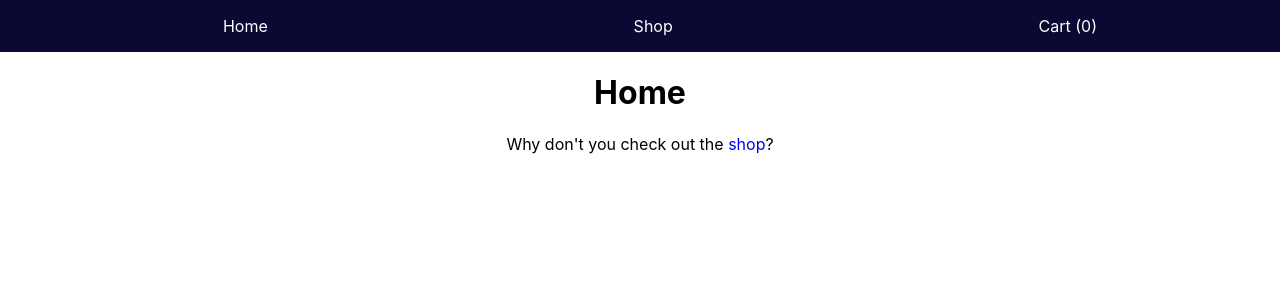
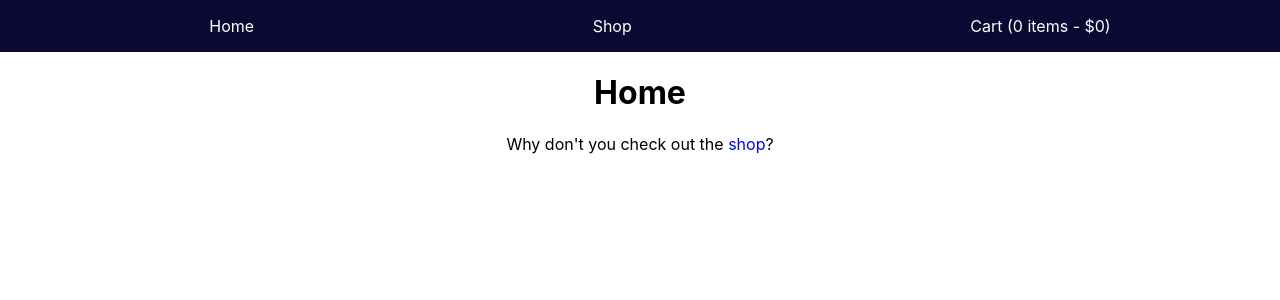
Before and after one commit to jennycade/shopping-cart, a React (Create React App) app: page / in a window 1280 px wide. Shown: the top 300 px of the page. Built offline with nearby package versions, Linux system fonts and the light colour scheme.

Commit message:
Cart preview in Navbar shows total price

```diff
--- a/src/App.js
+++ b/src/App.js
@@ -12,6 +12,10 @@ import Cart from './Cart';
 function App() {
   const [cart, setCart] = useState([]);
   const [cartIndex, setCartIndex] = useState(0);
+
+  const getCartTotal = () => {
+    return cart.map(item => item.price).reduce((sum, value) => sum + value, 0);
+  }
 
   const addToCart = (item, qty) => {
     let newCart = [...cart];
@@ -38,7 +42,7 @@ function App() {
   return (
     <Router>
       <div className="App">
-        <Navbar numItems={cart.length} />
+        <Navbar numItems={cart.length} total={ getCartTotal() } />
         <Switch>
           <Route path="/" exact>
             <Home />
--- a/src/Navbar.js
+++ b/src/Navbar.js
@@ -9,7 +9,7 @@ const Navbar = (props) => {
       <ul>
         <Link to="/"><li>Home</li></Link>
         <Link to="/shop"><li>Shop</li></Link>
-        <Link to="/cart"><li>Cart ({ props.numItems })</li></Link>
+        <Link to="/cart"><li>Cart ({ props.numItems } items - ${props.total})</li></Link>
       </ul>
     </nav>
   );
```
